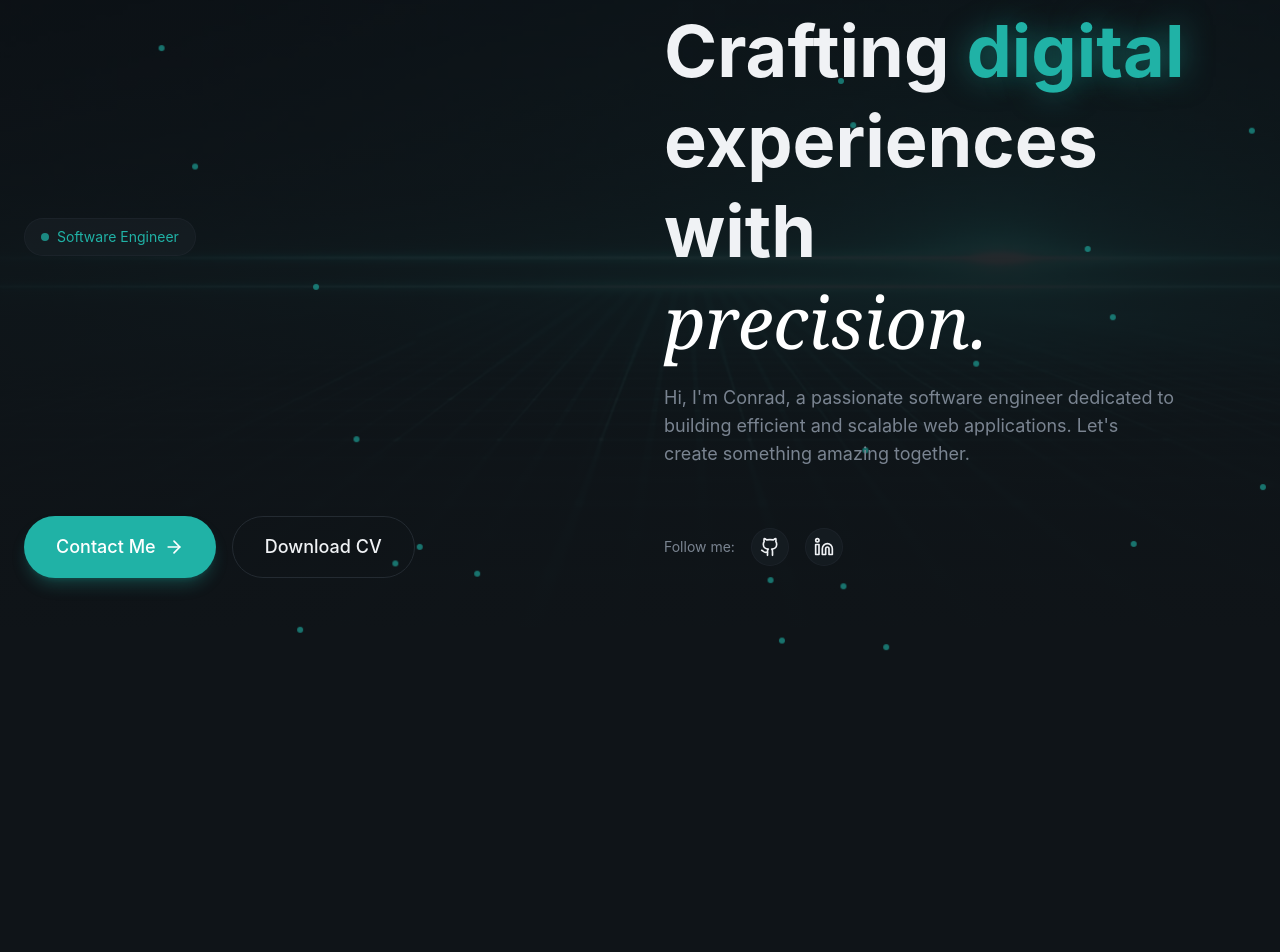
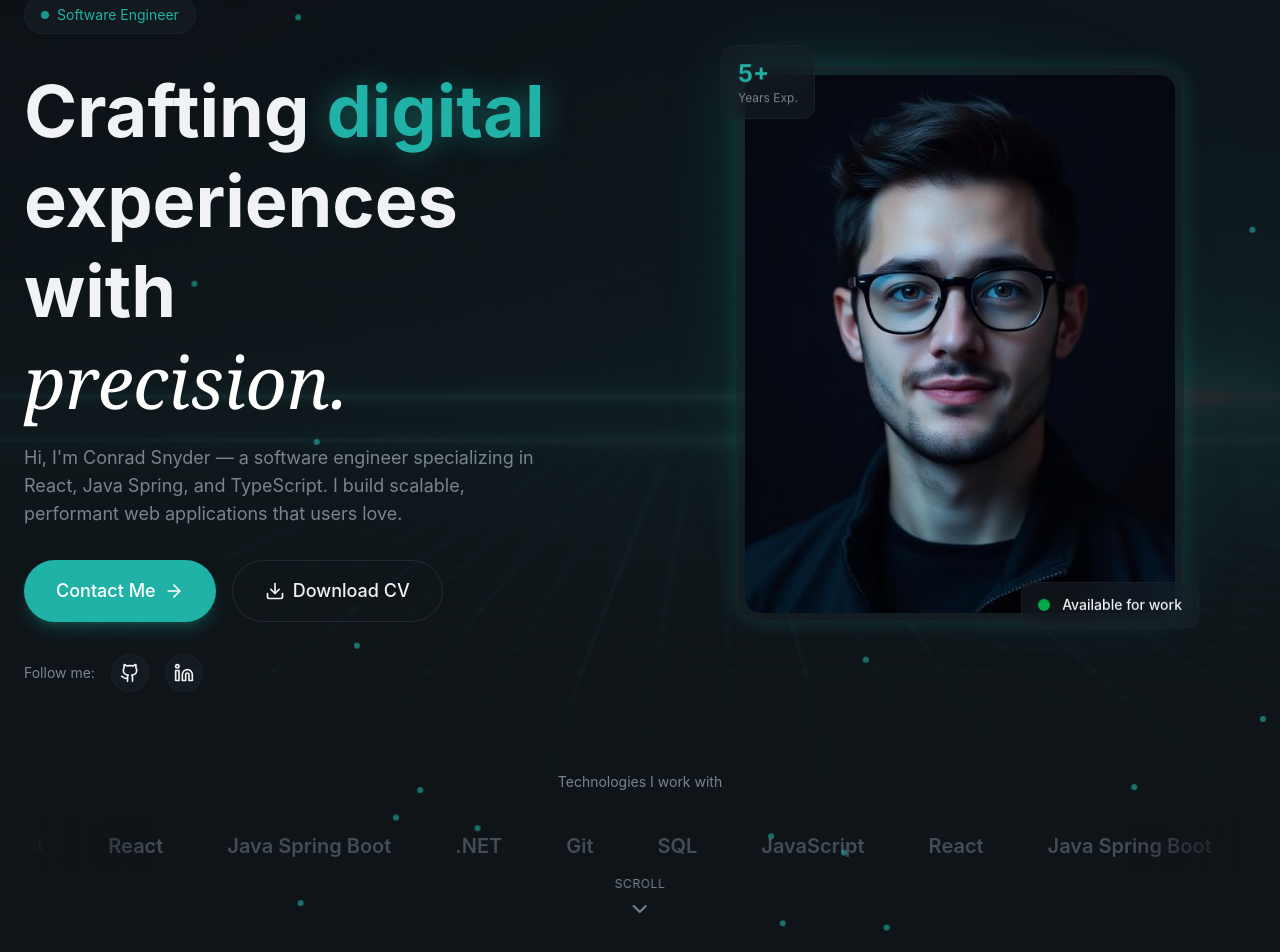
Before and after one commit to conradiscoding/personal-portfolio, a React (Vite) app: page / in a window 1280 px wide. Shown: the part 132-1084 px from the top of the page. Before the commit the page ends 800 px from the top, so only its background shows below. Built offline with nearby package versions, Linux system fonts and the light colour scheme.

Commit message:
update scroll for navbar header. finish hero section

```diff
--- a/src/layout/Navbar.jsx
+++ b/src/layout/Navbar.jsx
@@ -1,4 +1,4 @@
-import { useState } from 'react';
+import { useEffect, useState } from 'react';
 import Button from '@/components/Button.jsx';
 import { Menu, X } from 'lucide-react';
 
@@ -11,8 +11,25 @@
 
 const Navbar = () => {
   const [isMobileMenuOpen, setIsMobileMenuOpen] = useState(false);
+  const [isScrolled, setIsScrolled] = useState(false);
+
+  useEffect(() => {
+    const handleSCroll = () => {
+      setIsScrolled(window.scrollY > 50);
+    };
+    window.addEventListener('scroll', handleSCroll);
+
+    return () => {
+      window.removeEventListener('scroll', handleSCroll);
+    };
+  }, []);
+
   return (
-    <header className="fixed top-0 left-0 right-0 bg-transparent py-5 z-50">
+    <header
+      className={`fixed top-0 left-0 right-0 transtion-all duration-500 ${
+        isScrolled ? 'glass-strong py-3' : 'bg-transparent py-5'
+      }  z-50`}
+    >
       <nav className="container mx-auto px-6 flex items-center justify-between">
         <a
           href="#"
--- a/src/sections/Hero.jsx
+++ b/src/sections/Hero.jsx
@@ -1,29 +1,42 @@
-import { ArrowRight, Github, Linkedin } from 'lucide-react';
+import {
+  ArrowRight,
+  Download,
+  Github,
+  Linkedin,
+  ChevronDown,
+} from 'lucide-react';
 import Button from '@/components/Button.jsx';
 import React from 'react';
 import AnimatedBorderButton from '@/components/AnimatedBorderButton.jsx';
 
+const skills = [
+  'JavaScript',
+  'React',
+  'Java Spring Boot',
+  '.NET',
+  'Git',
+  'SQL',
+];
 const Hero = () => {
   return (
     <section className="relative min-h-screen flex items-center overflow-hidden">
-      {/* bg */}
-      <div className="absolute inset=0">
+      {/* Bg */}
+      <div className="absolute inset-0">
         <img
           src="/hero-bg.jpg"
-          alt="Hero Image"
+          alt="Hero image"
           className="w-full h-full object-cover opacity-40"
         />
+        <div className="absolute inset-0 bg-gradient-to-b from-background/20 via-background/80 to-background" />
       </div>
-      <div className="absolute inset-0 bg-gradient-to-b from-background/20 via-background/80 to-background" />
 
       {/* Green Dots */}
       <div className="absolute inset-0 overflow-hidden pointer-events-none">
-        {[...Array(30)].map((_, index) => (
+        {[...Array(30)].map((_, i) => (
           <div
-            key={index}
             className="absolute w-1.5 h-1.5 rounded-full opacity-60"
             style={{
-              backgroundColor: '#20b2a6',
+              backgroundColor: '#20B2A6',
               left: `${Math.random() * 100}%`,
               top: `${Math.random() * 100}%`,
               animation: `slow-drift ${
@@ -38,14 +51,13 @@
       {/* Content */}
       <div className="container mx-auto px-6 pt-32 pb-20 relative z-10">
         <div className="grid lg:grid-cols-2 gap-12 items-center">
-          {/* Left Column  */}
+          {/* Left Column - Text Content */}
           <div className="space-y-8">
             <div className="animate-fade-in">
               <span className="inline-flex items-center gap-2 px-4 py-2 rounded-full glass text-sm text-primary">
                 <span className="w-2 h-2 bg-primary rounded-full animate-pulse" />
                 Software Engineer
               </span>
-            </div>
             </div>
 
             {/* Headline */}
@@ -60,17 +72,21 @@
                 </span>
               </h1>
               <p className="text-lg text-muted-foreground max-w-lg animate-fade-in animation-delay-200">
-              Hi, I'm Conrad, a passionate software engineer dedicated to
-              building efficient and scalable web applications. Let's create
-              something amazing together.
+                Hi, I'm Conrad Snyder — a software engineer specializing in
+                React, Java Spring, and TypeScript. I build scalable, performant
+                web applications that users love.
               </p>
             </div>
-          {/* CTAS  */}
+
+            {/* CTAs */}
             <div className="flex flex-wrap gap-4 animate-fade-in animation-delay-300">
               <Button size="lg">
                 Contact Me <ArrowRight className="w-5 h-5" />
               </Button>
-            <AnimatedBorderButton>Download CV</AnimatedBorderButton>
+              <AnimatedBorderButton>
+                <Download className="w-5 h-5" />
+                Download CV
+              </AnimatedBorderButton>
             </div>
 
             {/* Social Links */}
@@ -79,9 +95,9 @@
               {[
                 { icon: Github, href: '#' },
                 { icon: Linkedin, href: '#' },
-            ].map((social, index) => (
+              ].map((social, idx) => (
                 <a
-                key={index}
+                  key={idx}
                   href={social.href}
                   className="p-2 rounded-full glass hover:bg-primary/10 hover:text-primary transition-all duration-300"
                 >
@@ -89,8 +105,83 @@
                 </a>
               ))}
             </div>
-          {/* Right Column */}
           </div>
+          {/* Right Column - Profile Image */}
+          <div className="relatice animate-fade-in animation-delay-300">
+            {/* Profile Image */}
+            <div className="relative max-w-md mx-auto">
+              <div
+                className="absolute inset-0
+              rounded-3xl bg-gradient-to-br
+              from-primary/30 via-transparent
+              to-primary/10 blur-2xl animate-pulse"
+              />
+              <div className="relative glass rounded-3xl p-2 glow-border">
+                <img
+                  src="/profile-photo.jpg"
+                  alt="Pedro Machado"
+                  className="w-full aspect-[4/5] object-cover rounded-2xl"
+                />
+
+                {/* Floating Badge */}
+                <div className="absolute -bottom-4 -right-4 glass rounded-xl px-4 py-3 animate-float">
+                  <div className="flex items-center gap-3">
+                    <div className="w-3 h-3 bg-green-500 rounded-full animate-pulse" />
+                    <span className="text-sm font-medium">
+                      Available for work
+                    </span>
+                  </div>
+                </div>
+                {/* Stats Badge */}
+                <div className="absolute -top-4 -left-4 glass rounded-xl px-4 py-3 animate-float animation-delay-500">
+                  <div className="text-2xl font-bold text-primary">5+</div>
+                  <div className="text-xs text-muted-foreground">
+                    Years Exp.
+                  </div>
+                </div>
+              </div>
+            </div>
+          </div>
+        </div>
+
+        {/* Skills Section */}
+        <div className="mt-20 animate-fade-in animation-delay-600">
+          <p className="text-sm text-muted-foreground mb-6 text-center">
+            Technologies I work with
+          </p>
+          <div className="relative overflow-hidden">
+            <div
+              className="absolute left-0 top-0 bottom-0 w-32
+             bg-gradient-to-r from-background to-transparent z-10"
+            />
+            <div
+              className="absolute right-0 top-0 bottom-0 w-32
+             bg-gradient-to-l from-background to-transparent z-10"
+            />
+            <div className="flex animate-marquee">
+              {[...skills, ...skills].map((skill, idx) => (
+                <div key={idx} className="flex-shrink-0 px-8 py-4">
+                  <span className="text-xl font-semibold text-muted-foreground/50 hover:text-muted-foreground transition-colors">
+                    {skill}
+                  </span>
+                </div>
+              ))}
+            </div>
+          </div>
+        </div>
+      </div>
+
+      <div
+        className="absolute bottom-8 left-1/2 -translate-x-1/2
+      animate-fade-in animation-delay-800"
+      >
+        <a
+          href="#about"
+          className="flex flex-col items-center gap-2 text-muted-foreground hover:text-primary transition-colors group"
+        >
+          <span className="text-xs uppercase tracking-wider">Scroll</span>
+          <ChevronDown className="w-6 h-6 animate-bounce" />
+        </a>
       </div>
     </section>
   );
```
Lines whose indentation alone changed are shown as unchanged.
